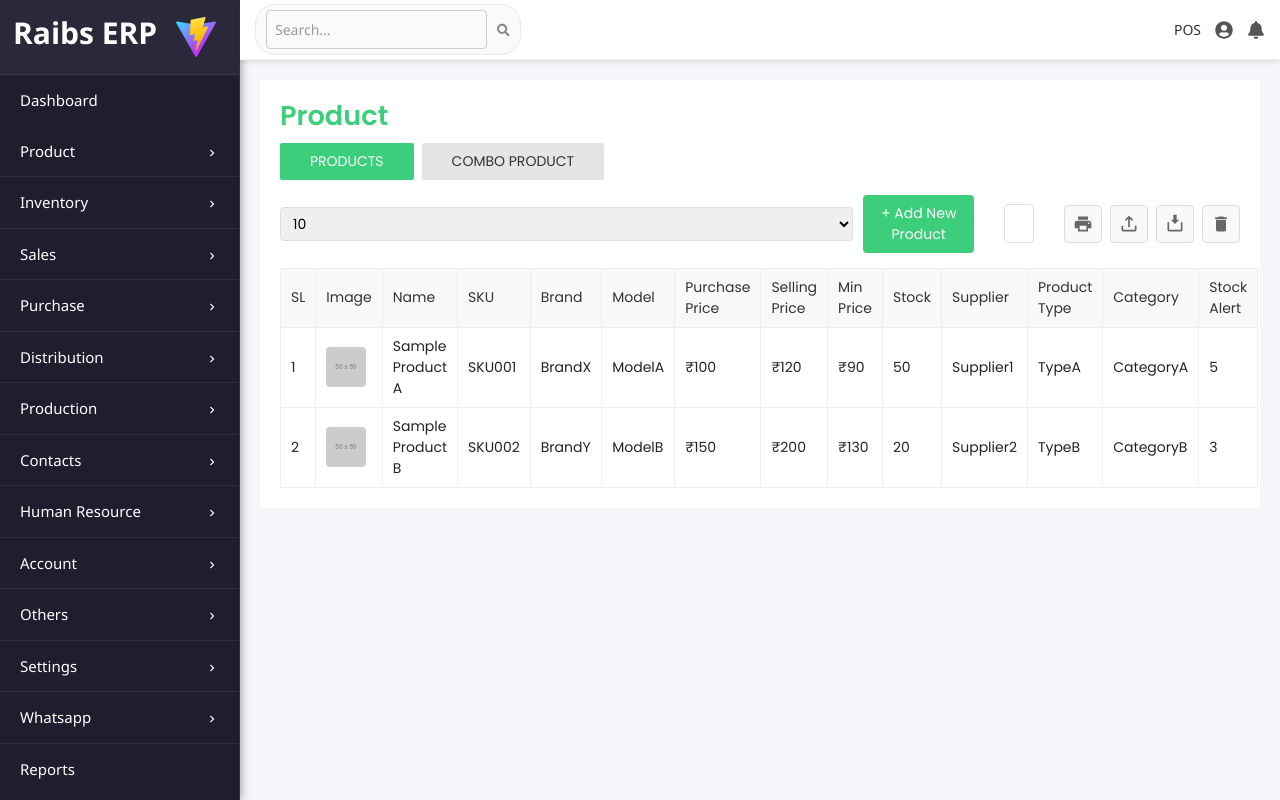
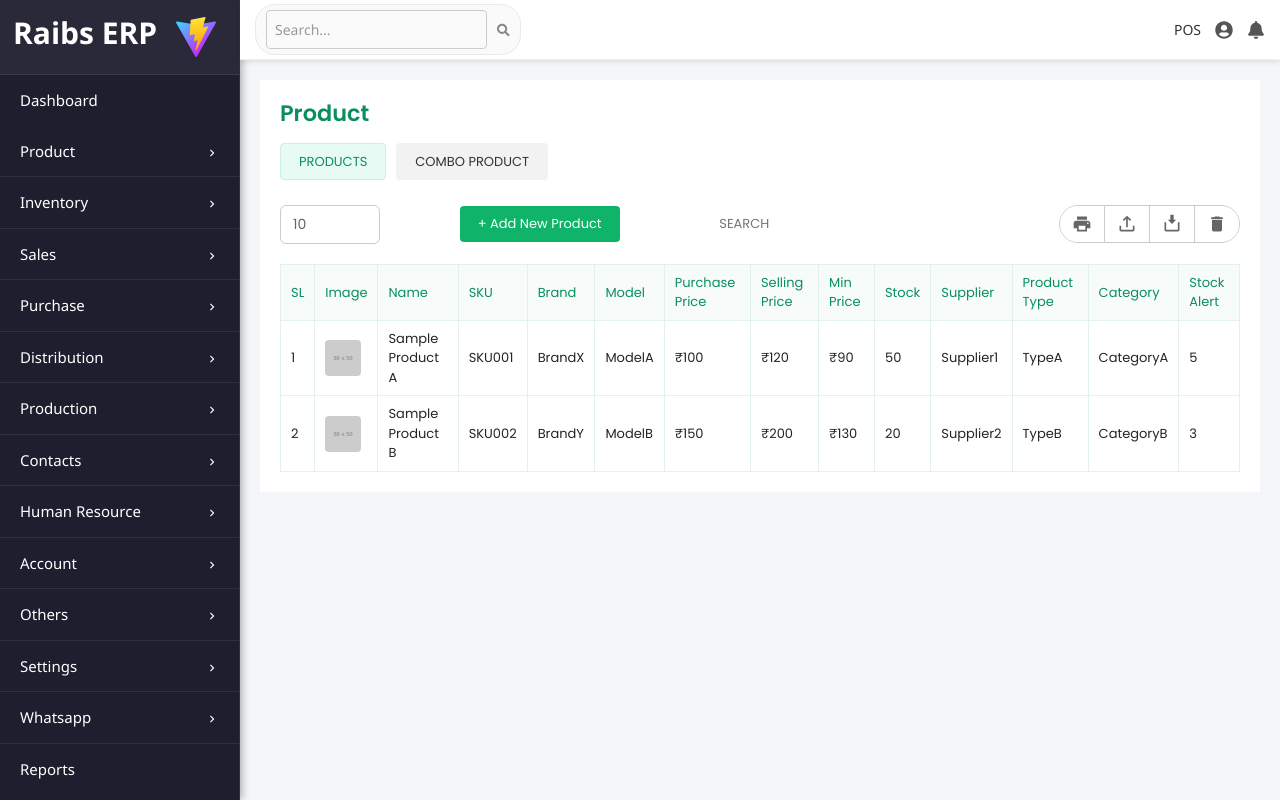
Before and after one commit to RaibsTechnologies/ERP, a React (Vite) app: page /productlist in a window 1280 px wide. Built offline with nearby package versions, Linux system fonts and the light colour scheme; no server answers.

Commit message:
fix alignment

```diff
--- a/src/App.jsx
+++ b/src/App.jsx
@@ -5,8 +5,8 @@ import Login from "./Components/LoginPage/Login";
 import AddProduct from "./Components/Product/AddProduct/AddProduct";
 import StockList from "./Components/Inventory/StockList/StockList";
 import DashBoard from "./Components/DashBoard/DashBoard";
-import ProductList from "./Components/Product/AddProduct/ProductList/ProductList";
-import ComboProductList from "./Components/Product/AddProduct/ProductList/ComboProductList";
+import ProductList from "./Components/Product/ProductList/ProductList";
+import ComboProductList from "./Components/Product/ProductList/ComboProductList";
 
 const App = () => {
   return (
--- a/src/Components/Product/AddProduct/ProductList/ProductList.css
+++ /dev/null
@@ -1,198 +0,0 @@
-body {
-  font-family: 'Segoe UI', Tahoma, Geneva, Verdana, sans-serif;
-}
-
-.product-container {
-  background-color: #fff;
-  padding: 20px;
-}
-
-/* Title */
-.title {
-  color: #3CCE7B;
-  font-weight: bold;
-  font-size: 1.7rem;
-  margin-bottom: 10px;
-}
-
-/* Tabs */
-.tabs {
-  display: flex;
-  margin-bottom: 15px;
-}
-
-.tab {
-  background: #e5e5e5;
-  border: none;
-  padding: 8px 30px;
-  margin-right: 8px;
-  font-weight: 500;
-  cursor: pointer;
-  font-size: 14px;
-  border-radius: 2px;
-  text-decoration: none;
-  color: #333;
-}
-
-.tab.active {
-  background: #3CCE7B;
-  color: #fff;
-}
-
-/* Top Bar */
-.top-bar {
-  display: flex;
-  align-items: center;
-  gap: 10px;
-  margin-bottom: 15px;
-}
-
-.page-size {
-  padding: 5px 8px;
-  border: 1px solid #ddd;
-  border-radius: 4px;
-  font-size: 14px;
-}
-
-.add-btn {
-  background: #3CCE7B;
-  color: #fff;
-  padding: 8px 16px;
-  border: none;
-  font-size: 14px;
-  border-radius: 4px;
-  cursor: pointer;
-}
-
-.add-btn:hover {
-  background: #2eb86a;
-}
-
-.searchbar {
-  flex: 1;
-  max-width: 300px;
-  margin: 0 20px;
-}
-
-.searchbar input {
-  width: 100%;
-  padding: 8px 14px;
-  border: 1px solid #ddd;
-  border-radius: 4px;
-  font-size: 14px;
-}
-
-/* Action Icons on the right */
-.action-icons {
-  display: flex;
-  gap: 8px;
-  margin-left: auto; /* Push to the right */
-}
-
-.icon-btn {
-  background: #f8f9fa;
-  border: 1px solid #ddd;
-  border-radius: 4px;
-  padding: 8px;
-  cursor: pointer;
-  display: flex;
-  align-items: center;
-  justify-content: center;
-  color: #666;
-  transition: background-color 0.2s;
-}
-
-.icon-btn:hover {
-  background: #e9ecef;
-  color: #333;
-}
-
-.icon-btn svg {
-  width: 20px;
-  height: 20px;
-}
-
-/* Table */
-.product-table {
-  width: 100%;
-  border-collapse: collapse;
-  font-size: 14px;
-  margin-top: 10px;
-}
-
-.product-table th,
-.product-table td {
-  padding: 8px 10px;
-  border: 1px solid #eee;
-  text-align: left;
-}
-
-.product-table th {
-  background: #f9f9f9;
-  font-weight: 500;
-  color: #333;
-}
-
-.product-table tbody tr:hover {
-  background-color: #f8f9fa;
-}
-
-.product-image {
-  width: 40px;
-  height: 40px;
-  object-fit: cover;
-  border-radius: 4px;
-}
-
-.no-products {
-  text-align: center;
-  color: #777;
-  padding: 20px;
-  font-style: italic;
-}
-
-/* Action buttons for combo products table */
-.action-btn {
-  background: none;
-  border: none;
-  cursor: pointer;
-  margin: 0 3px;
-  font-size: 16px;
-  padding: 4px;
-}
-
-.action-btn.edit:hover {
-  color: #3CCE7B;
-}
-
-.action-btn.delete:hover {
-  color: #ff4444;
-}
-
-/* Responsive */
-@media (max-width: 768px) {
-  .top-bar {
-    flex-wrap: wrap;
-    gap: 8px;
-  }
-
-  .searchbar {
-    order: 3;
-    flex: 1 1 100%;
-    margin: 10px 0;
-    max-width: none;
-  }
-
-  .action-icons {
-    margin-left: 0;
-  }
-
-  .product-table {
-    font-size: 12px;
-  }
-
-  .product-table th,
-  .product-table td {
-    padding: 6px 8px;
-  }
-}
--- /dev/null
+++ b/src/Components/Product/ProductList/ProductList.css
@@ -0,0 +1,242 @@
+body {
+  font-family: 'Segoe UI', Tahoma, Geneva, Verdana, sans-serif;
+  background-color: #fff;
+}
+
+/* Container */
+.product-container {
+  padding: 20px;
+  background-color: #fff;
+}
+
+/* Title */
+.title {
+  color: #0a8f5c;
+  font-weight: 600;
+  font-size: 1.4rem;
+  margin-bottom: 16px;
+}
+
+/* Tabs */
+.tabs {
+  display: flex;
+  gap: 10px;
+  margin-bottom: 20px;
+}
+
+.tab {
+  text-decoration: none;
+  background: #f2f2f2;
+  border-radius: 4px;
+  padding: 8px 18px;
+  font-size: 13px;
+  font-weight: 500;
+  color: #333;
+  cursor: pointer;
+  border: 1px solid transparent;
+  transition: background-color 0.2s ease, color 0.2s ease;
+}
+
+.tab.active {
+  background: #e7faf3;
+  color: #0a8f5c;
+  border: 1px solid #ccefe1;
+}
+
+.tab:hover {
+  background: #0a8f5c;
+  color: white;
+}
+
+/* Top Bar */
+.top-bar {
+  display: flex;
+  flex-direction: row;
+  align-items: center;
+  justify-content: space-between; /* space out sections */
+  gap: 12px;
+  margin-bottom: 16px;
+  flex-wrap: wrap;
+}
+.page-size {
+  font-size: 13px;
+  color: #666;
+  width: 100px;
+  border: 0.5px solid #ccc;
+}
+/* Container to hold the custom select */
+
+
+.top-bar select {
+  appearance: none;
+  -webkit-appearance: none;
+  -moz-appearance: none;
+  padding: 8px 12px;
+  border: 1px solid #ccc;
+  border-radius: 6px;
+  background-color: white;
+  font-size: 14px;
+  cursor: pointer;
+}
+
+/* Create the dropdown list effect */
+.top-bar select:focus {
+  outline: none;
+  /* border-color: #0a8f5c; */
+  box-shadow: 0 0 5px rgba(10, 143, 92, 0.5);
+  /* transform: scale(1.05); zoom effect */
+  transition: transform 0.25s ease, box-shadow 0.25s ease;
+}
+
+
+/* Add New Product button — pill style */
+.add-btn {
+  background: #0fb36a;
+  color: #fff;
+  padding: 8px 18px;
+  border: none;
+  font-size: 13px;
+  border-radius: 4px;
+  cursor: pointer;
+  display: flex;
+  align-items: center;
+  gap: 6px;
+  transition: background-color 0.2s ease;
+}
+.add-btn:hover {
+  background: #0a8f5c;
+}
+
+/* Search bar — pill shape with icon */
+/* Search bar — no border, animated underline on hover */
+.searchbar {
+  display: flex;
+  align-items: center;
+  gap: 6px;
+  padding: 6px 12px;
+  background: #fff;
+  border: none; /* removed border */
+  border-radius: 0; /* square edges or adjust if you still want rounded */
+  max-width: 280px;
+  flex: 1;
+  position: relative; /* for the underline pseudo-element */
+}
+
+.searchbar::after {
+  content: "";
+  position: absolute;
+  bottom: 0;
+  left: 0;
+  width: 0%;
+  height: 2px;
+  background: #0a8f5c; /* underline color */
+  transition: width 0.3s ease;
+}
+
+.searchbar:hover::after {
+  width: 100%; /* expands underline from left to right */
+}
+
+.searchbar input {
+  border: none;
+  outline: none;
+  background: none;
+  font-size: 13px;
+  width: 100%;
+}
+
+/* Optional: add cursor pointer effect when hovering search area */
+.searchbar:hover {
+  cursor: text;
+}
+
+
+/* Action Icons — grouped in pill */
+.action-icons {
+  display: flex;
+  border: 1px solid #ccc;
+  border-radius: 20px;
+  overflow: hidden;
+}
+.icon-btn {
+  background: white;
+  border: none;
+  padding: 8px 12px;
+  color: #666;
+  display: flex;
+  align-items: center;
+  justify-content: center;
+  cursor: pointer;
+  transition: background-color 0.2s ease, color 0.2s ease;
+}
+.icon-btn:hover {
+  background: #f0f0f0;
+  color: #0a8f5c;
+}
+.icon-btn:not(:last-child) {
+  border-right: 1px solid #ccc;
+}
+
+/* Table */
+.product-table {
+  width: 100%;
+  border-collapse: collapse;
+  font-size: 13px;
+  margin-top: 10px;
+}
+.product-table th,
+.product-table td {
+  padding: 8px 10px;
+  border: 1px solid #e2f2eb;
+}
+.product-table th {
+  background: #f7fbf9;
+  font-weight: 500;
+  color: #0a8f5c;
+}
+.product-table tbody tr:hover {
+  background-color: #e7faf3;
+}
+.product-image {
+  width: 36px;
+  height: 36px;
+  object-fit: cover;
+  border-radius: 4px;
+}
+.no-products {
+  text-align: center;
+  color: #777;
+  padding: 20px;
+  font-style: italic;
+}
+
+/* Action Buttons in Table */
+.action-btn {
+  background: none;
+  border: none;
+  cursor: pointer;
+  margin: 0 3px;
+  font-size: 15px;
+  padding: 4px;
+  color: #0a8f5c;
+}
+.action-btn.edit:hover {
+  color: #0fb36a;
+}
+.action-btn.delete:hover {
+  color: #ff4444;
+}
+
+/* Responsive */
+@media (max-width: 768px) {
+  .top-bar {
+    flex-direction: column;
+    align-items: stretch;
+    gap: 10px;
+  }
+  .searchbar {
+    order: 3;
+    width: 100%;
+    max-width: none;
+  }
+}
```
Also changed, not shown: src/Components/Product/ProductList/ComboProductList.jsx (renamed from src/Components/Product/AddProduct/ProductList/ComboProductList.jsx), src/Components/Product/ProductList/ProductList.jsx (renamed from src/Components/Product/AddProduct/ProductList/ProductList.jsx).
